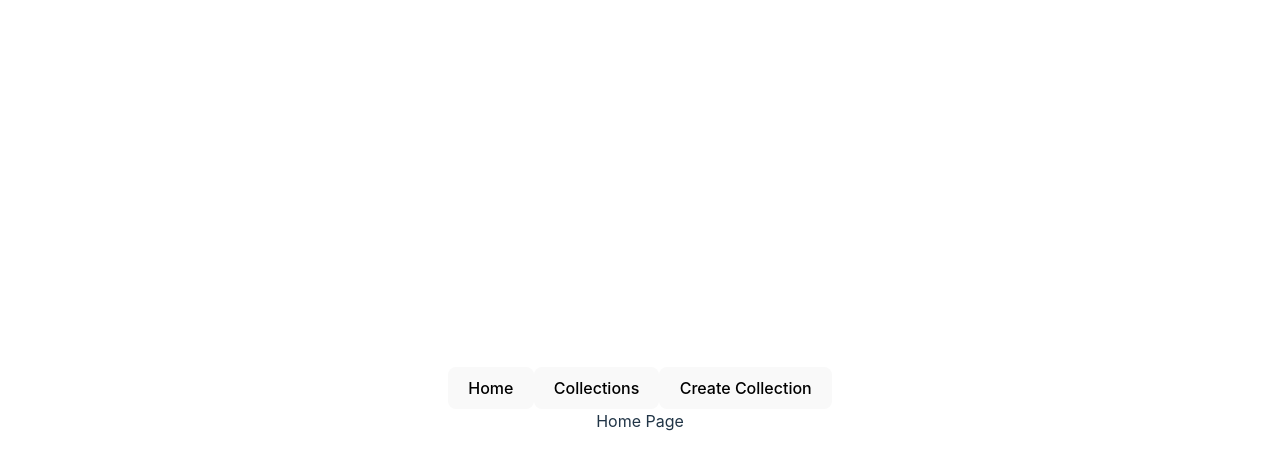
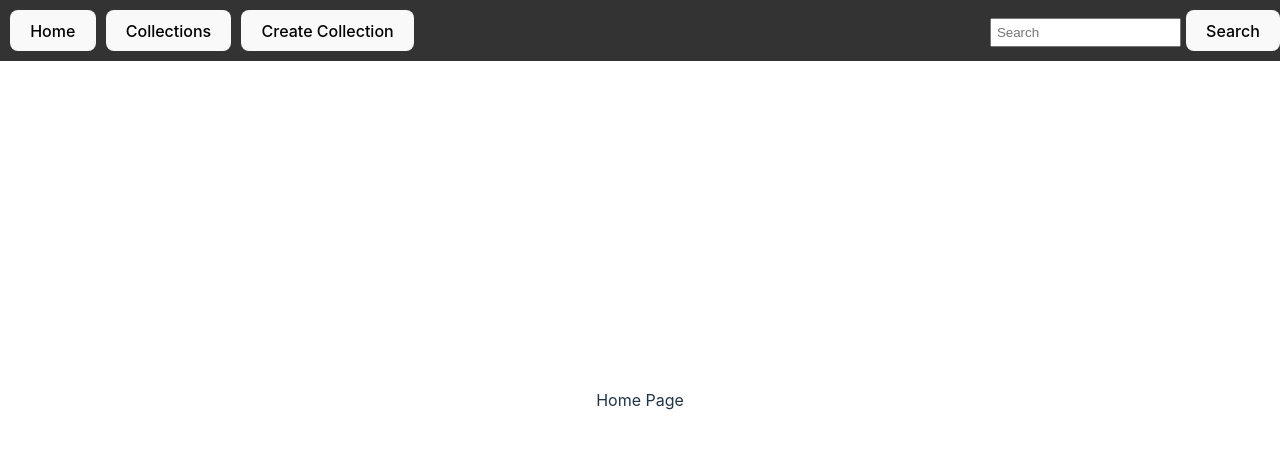
Before and after one commit to WatchWithUs/watch_frontend, a React (Vite) app: page / in a window 1280 px wide. Shown: the top 470 px of the page. Built offline with nearby package versions, Linux system fonts and the light colour scheme.

Commit message:
Search bar in NavBar

```diff
--- /dev/null
+++ b/src/components/Navbar.css
@@ -0,0 +1,27 @@
+.navbar {
+    position: fixed;
+    top: 0;
+    left: 0;
+    width: 100%;
+    background-color: #333;
+    padding: 10px;
+    display: flex;
+    align-items: center;
+  }
+
+  .navbar button {
+    margin-right: 10px;
+  }
+
+  .navbar form {
+    margin-left: auto; /* Move o formulário de pesquisa para a direita */
+  }
+
+  .navbar input[type="text"] {
+    padding: 5px;
+    margin-right: 5px;
+  }
+
+  .navbar input[type="submit"] {
+    padding: 5px 10px;
+  }
--- a/src/components/Navbar.jsx
+++ b/src/components/Navbar.jsx
@@ -1,8 +1,29 @@
-import { Link } from "react-router-dom";
+import React, { useState } from 'react';
+import { Link } from 'react-router-dom';
+import './Navbar.css';
+import axios from 'axios';
 
 function Navbar() {
+  const [searchTerm, setSearchTerm] = useState('');
+  const [searchResults, setSearchResults] = useState([]);
+
+  const handleSearchChange = (event) => {
+    setSearchTerm(event.target.value);
+  };
+
+  const handleSearchSubmit = async (event) => {
+    event.preventDefault();
+
+    try {
+      const response = await axios.get(`/api/movies/search?q=${searchTerm}`);
+      setSearchResults(response.data.movies);
+    } catch (error) {
+      console.error('Erro ao pesquisar filmes:', error);
+    }
+  };
+
   return (
-    <nav>
+    <nav className="navbar">
       <Link to="/">
         <button>Home</button>
       </Link>
@@ -14,6 +35,27 @@ function Navbar() {
       <Link to="/collection/create">
         <button>Create Collection</button>
       </Link>
+
+      <form onSubmit={handleSearchSubmit}>
+        <input
+          type="text"
+          placeholder="Search"
+          value={searchTerm}
+          onChange={handleSearchChange}
+        />
+        <button type="submit">Search</button>
+      </form>
+
+      {searchResults.length > 0 && (
+        <div className="search-results">
+          <h3>Search Results</h3>
+          <ul>
+            {searchResults.map(movie => (
+              <li key={movie.id}>{movie.title}</li>
+            ))}
+          </ul>
+        </div>
+      )}
     </nav>
   );
 }
```
